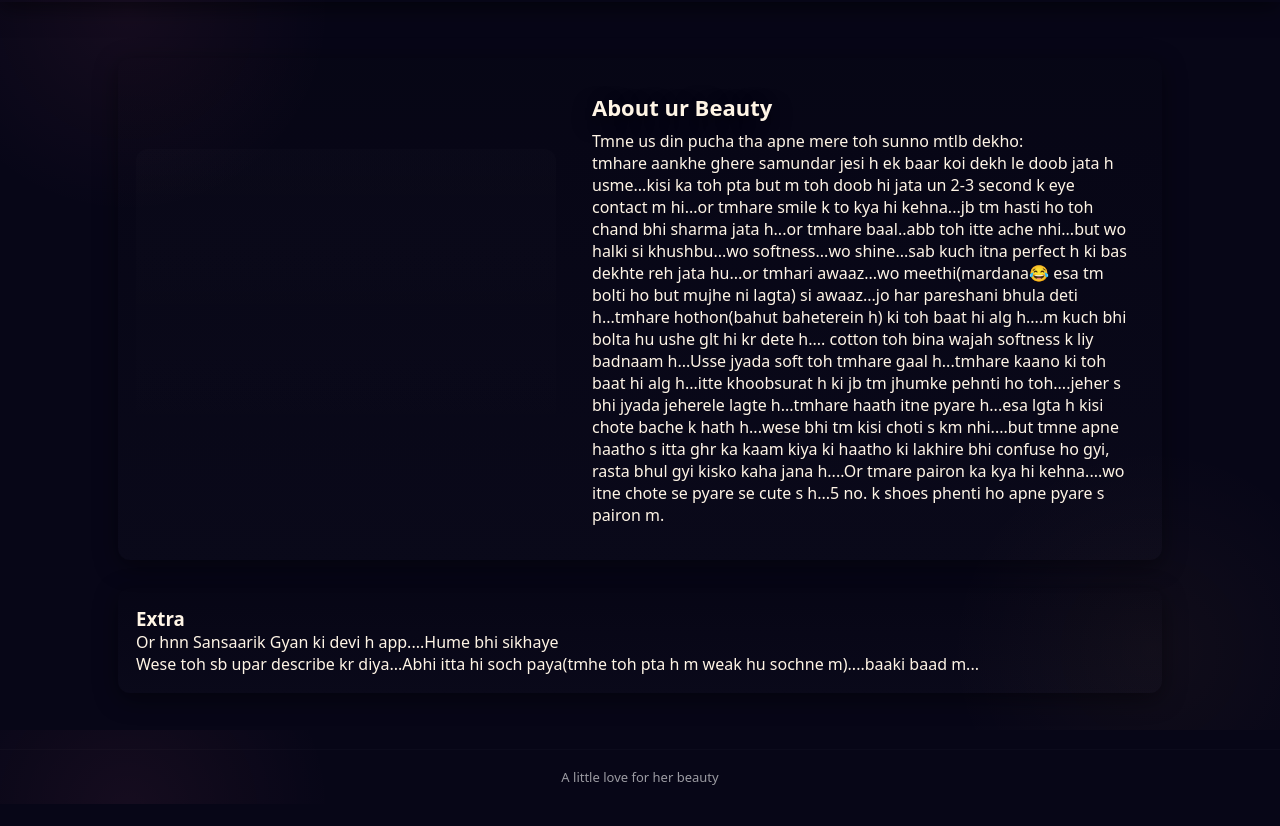
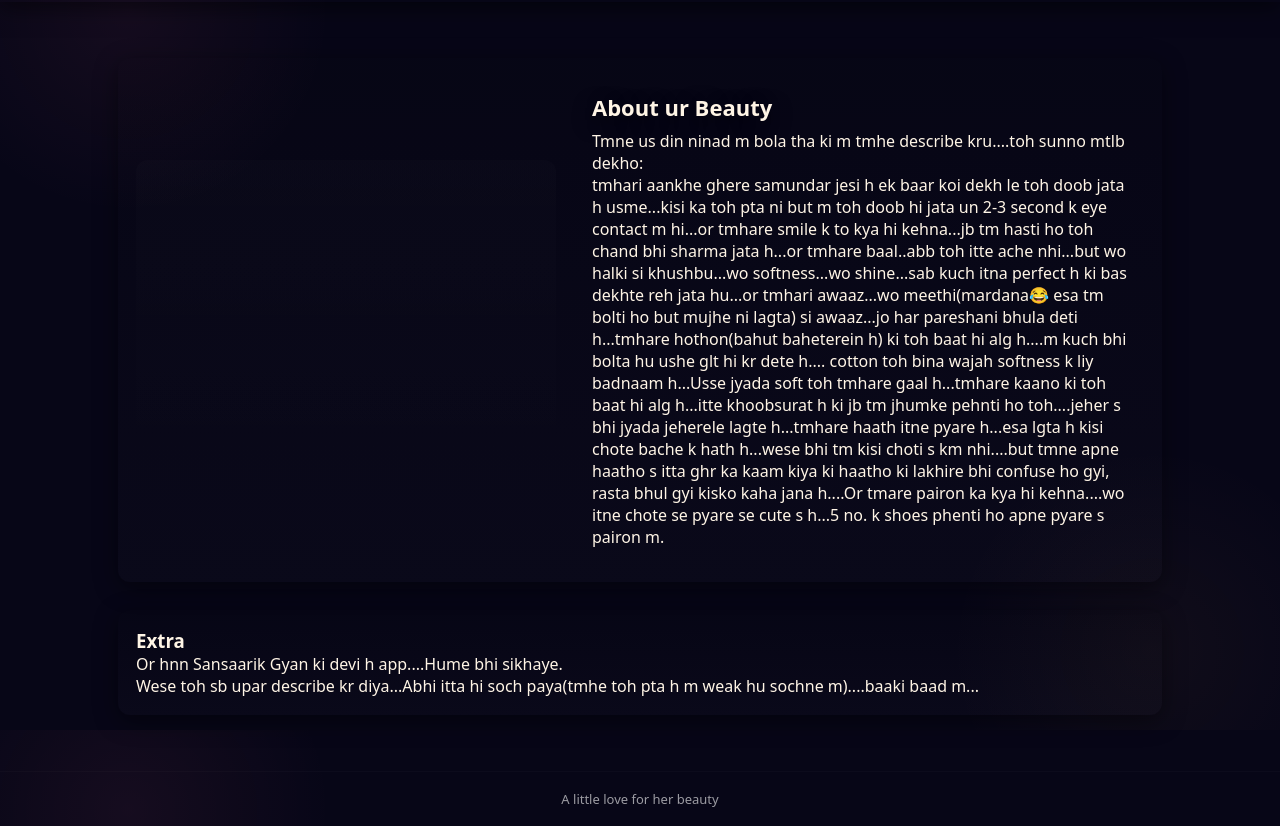
Before and after one commit to harsh-3109/Diwali, a plain HTML site: page beauty.html in a window 1280 px wide. Shown: the part 70-896 px from the top of the page. Before the commit the page ends 874 px from the top, so only its background shows below. Drawn offline with nearby package versions, Linux system fonts and the light colour scheme.

Commit message:
Update beauty.html

```diff
--- a/beauty.html
+++ b/beauty.html
@@ -3,7 +3,7 @@
 <head>
   <meta charset="utf-8" />
   <meta name="viewport" content="width=device-width,initial-scale=1" />
-  <title>Beauty — [Her Name]</title>
+  <title>Beauty — Samiksha</title>
   <link rel="stylesheet" href="css/style.css">
   <script src="https://cdn.jsdelivr.net/npm/three@0.154.0/build/three.min.js"></script>
   <script defer src="js/app.js"></script>
@@ -24,9 +24,9 @@
       <div id="beautyCanvas" class="canvas-wrap"></div>
       <div class="canvas-info">
         <h2>About ur Beauty</h2>
-        <p>Tmne us din pucha tha apne mere toh sunno mtlb dekho:
+        <p>Tmne us din ninad m bola tha ki m tmhe describe kru....toh sunno mtlb dekho:
             <br>
-            tmhare aankhe ghere samundar jesi h ek baar koi dekh le doob jata h usme...kisi ka toh pta but m toh doob hi jata un 2-3 second k eye contact m hi...or tmhare smile k to kya hi kehna...jb tm hasti ho toh chand bhi sharma jata h...or tmhare baal..abb toh itte ache nhi...but wo halki si khushbu...wo softness...wo shine...sab kuch itna perfect h ki bas dekhte reh jata hu...or tmhari awaaz...wo meethi(mardana&#128514 esa tm bolti ho but mujhe ni lagta) si awaaz...jo har pareshani bhula deti h...tmhare hothon(bahut baheterein h) ki toh baat hi alg h....m kuch bhi bolta hu ushe glt hi kr dete h....
+            tmhari aankhe ghere samundar jesi h ek baar koi dekh le toh doob jata h usme...kisi ka toh pta ni but m toh doob hi jata un 2-3 second k eye contact m hi...or tmhare smile k to kya hi kehna...jb tm hasti ho toh chand bhi sharma jata h...or tmhare baal..abb toh itte ache nhi...but wo halki si khushbu...wo softness...wo shine...sab kuch itna perfect h ki bas dekhte reh jata hu...or tmhari awaaz...wo meethi(mardana&#128514 esa tm bolti ho but mujhe ni lagta) si awaaz...jo har pareshani bhula deti h...tmhare hothon(bahut baheterein h) ki toh baat hi alg h....m kuch bhi bolta hu ushe glt hi kr dete h....
             cotton toh bina wajah softness k liy badnaam h...Usse jyada soft toh tmhare gaal h...tmhare kaano ki toh baat hi alg h...itte khoobsurat h ki jb tm jhumke pehnti ho toh....jeher s bhi jyada jeherele lagte h...tmhare haath itne pyare h...esa lgta h kisi chote bache k hath h...wese bhi tm kisi choti s km nhi....but tmne apne haatho s itta ghr ka kaam kiya ki haatho ki lakhire bhi confuse ho gyi, rasta bhul gyi kisko kaha jana h....Or tmare pairon ka kya hi kehna....wo itne chote se pyare se cute s h...5 no. k shoes phenti ho apne pyare s pairon m.
         </p>
       </div>
@@ -34,7 +34,7 @@
 
     <section class="card">
       <h3>Extra</h3>
-      <p>Or hnn Sansaarik Gyan ki devi h app....Hume bhi sikhaye
+      <p>Or hnn Sansaarik Gyan ki devi h app....Hume bhi sikhaye.
         <br>
         Wese toh sb upar describe kr diya...Abhi itta hi soch paya(tmhe toh pta h m weak hu sochne m)....baaki baad m...</p>
     </section>
```
